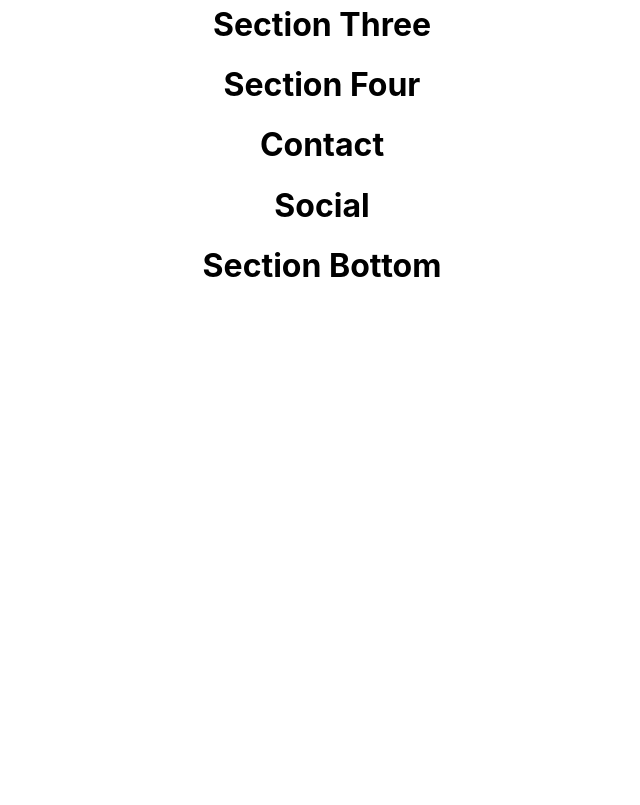
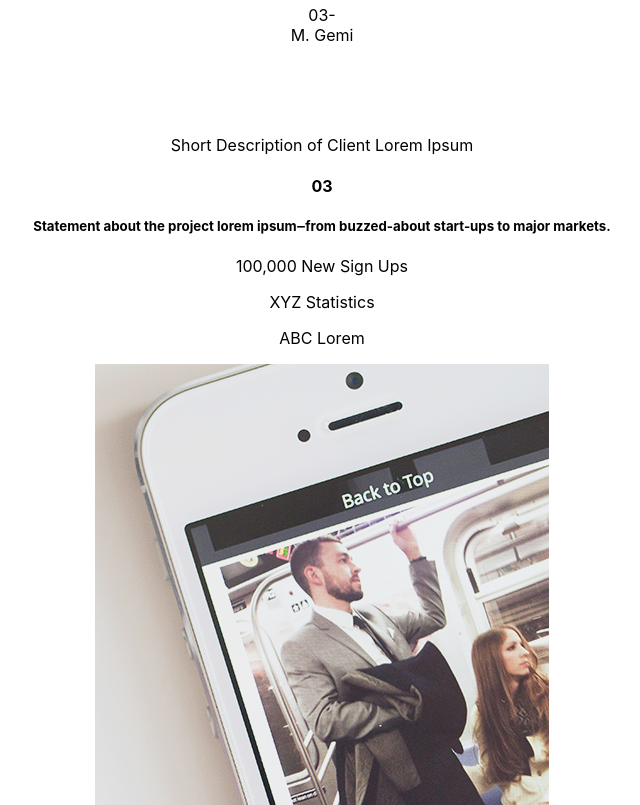
Before and after one commit to hentschellj/bc-designers, a React (Create React App) app: page / in a window 1280 px wide. Shown: the part 4560-5365 px from the top of the page, without its empty margins (318-958 px from the left). Before the commit the page ends 4867 px from the top, so only its background shows below. Built offline with nearby package versions, Linux system fonts and the light colour scheme.

Commit message:
Added content for SectionThree

```diff
--- a/src/components/SectionThree.js
+++ b/src/components/SectionThree.js
@@ -1,10 +1,81 @@
 import React from 'react';
+import label from '../assets/section3-hero-label.png';
+import topImage from '../assets/section3-top-image.png';
+import middleImage from '../assets/section3-middle-image.png';
 
 class SectionThree extends React.Component {
   render() {
     return (
-      <div className="sectionThree">
-        <h1>Section Three</h1>
+      <div className="main-section section-three">
+        <div className="hero-image third-section">
+          <div className="container">
+            <div className="row">
+              <div className="hero-top">
+                <div className="top-content">
+                  03-
+                </div>
+
+                <div className="top-content">
+                  M. Gemi
+                </div>
+              </div>
+
+              <div className="hero-center">
+                <img src={label} alt="M . GEMI" />
+              </div>
+            </div>
+          </div>
+        </div>
+
+        <div className="section-content">
+          <div className="container">
+            <div className="row">
+              <p className="label">Short Description of Client Lorem Ipsum</p>
+              <div className="section-top-content">
+                <div className="content-left">
+                  <div className="left-content-left">
+                    <h4 className="header-three">03</h4>
+                  </div>
+
+                  <div className="right-content-left">
+                    <h5 className="header-three">Statement about the project <span>lorem ipsum</span>&#8210;from buzzed-about start-ups to major markets.</h5>
+                    <p>100,000 New Sign Ups</p>
+                    <p>XYZ Statistics</p>
+                    <p>ABC Lorem</p>
+                  </div>
+                </div>
+
+                <div className="content-right">
+                  <img className="img" src={topImage} alt="Section Three Top" />
+                  <p>100,000 New Sign Ups</p>
+                  <p>XYZ Statistics</p>
+                  <p>ABC Lorem</p>
+                </div>
+              </div>
+
+              <div className="section-middle-content">
+                <div className="content-left">
+                  <img src={middleImage} alt="Section Three Middle" />
+                </div>
+              </div>
+
+              <div className="section-bottom-content">
+                <div className="content-center">
+                  <div className="bottom-top">
+                    <p className="bottom-top-left">B/C</p>
+                    <p className="bottom-top-right">-</p>
+                  </div>
+
+                  <div className="bottom-center">
+                    <h5>Our clients include today's boldest brands&#8210;<span>from buzzed-about start-ups</span> to major players who are driving the market.</h5>
+                    <hr />
+                    <h6>Strategy <span>+</span> Design <span>+</span> Engineering</h6>
+                  </div>
+                </div>
+              </div>
+            </div>
+          </div>
+        </div>
       </div>
     )
   }
```
